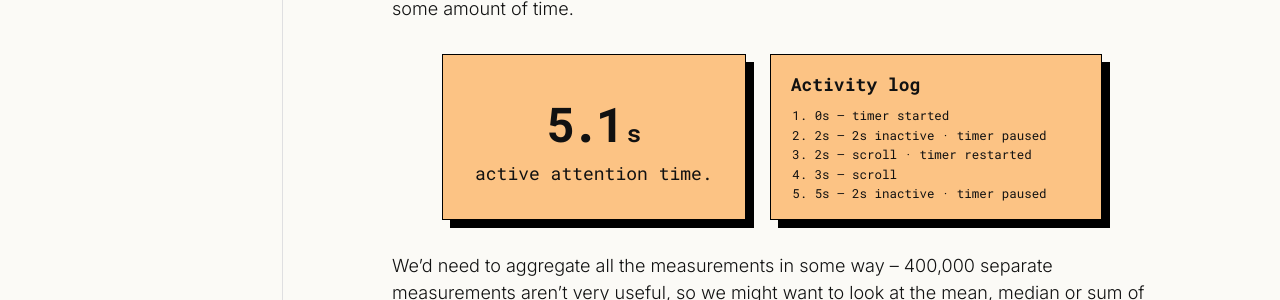
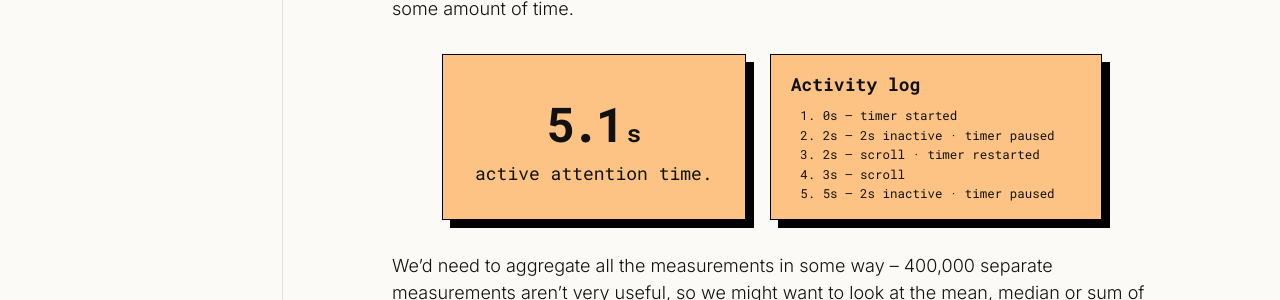
Before and after one commit to rhystmills/rhystmills.github.io, a Jekyll site: the page built from docs/_posts/2026-10-09-what-content-metrics-obscure.markdown, in a window 1280 px wide. Shown: the part 982-1282 px from the top of the page. Built offline with Jekyll 4.4.1, drawn with Linux system fonts in a browser that asks for light colours.

Commit message:
Make margin wide enough to accomodate numbers in attention event log

```diff
--- a/docs/_sass/minima/_pageview-counter.scss
+++ b/docs/_sass/minima/_pageview-counter.scss
@@ -175,7 +175,7 @@
 .attention-events ol {
   font-size: 0.78rem;
   line-height: 1.55;
-  margin: 0 0 0 1.5rem;
+  margin: 0 0 0 2rem;
 }
 
 @media screen and (max-width: $on-palm) {
```
